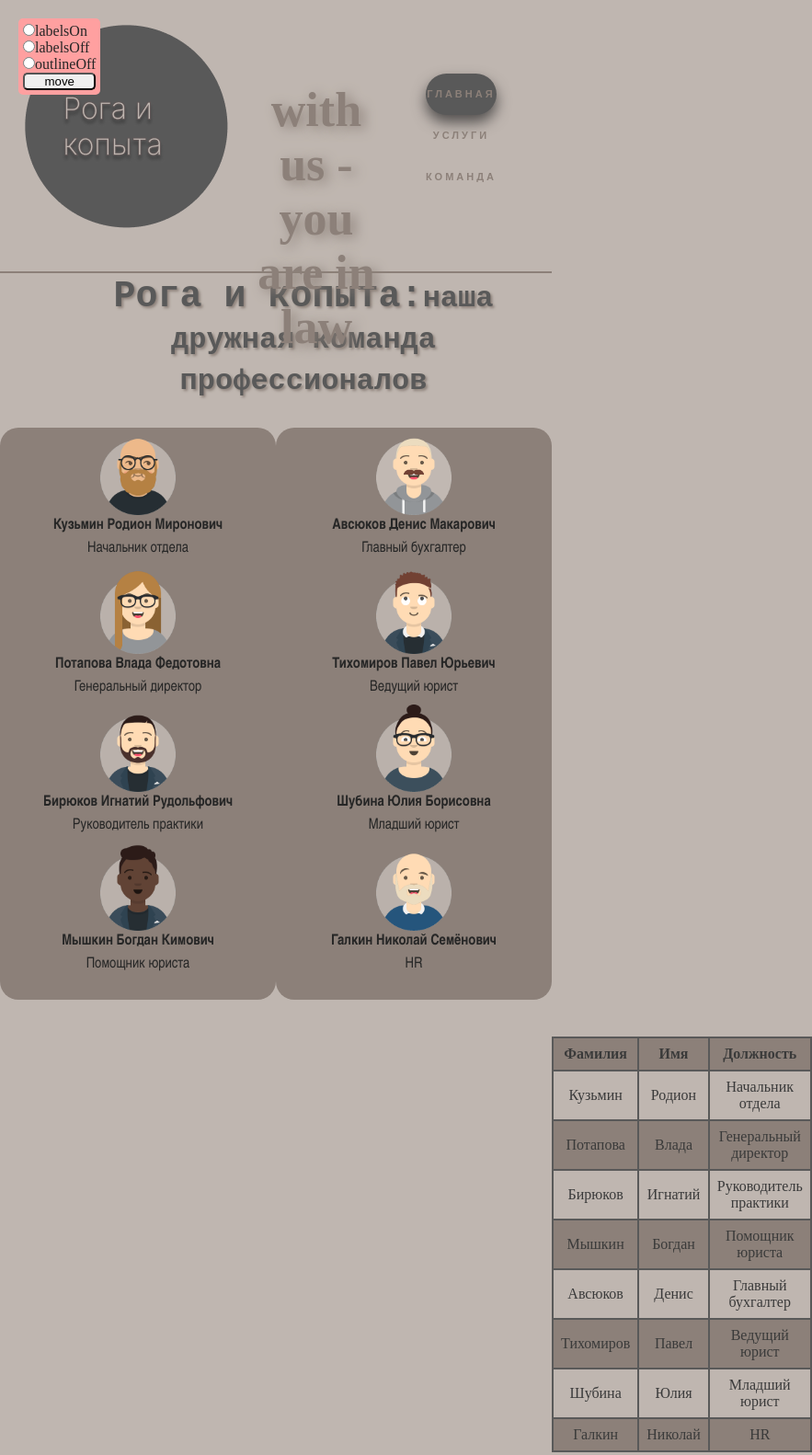
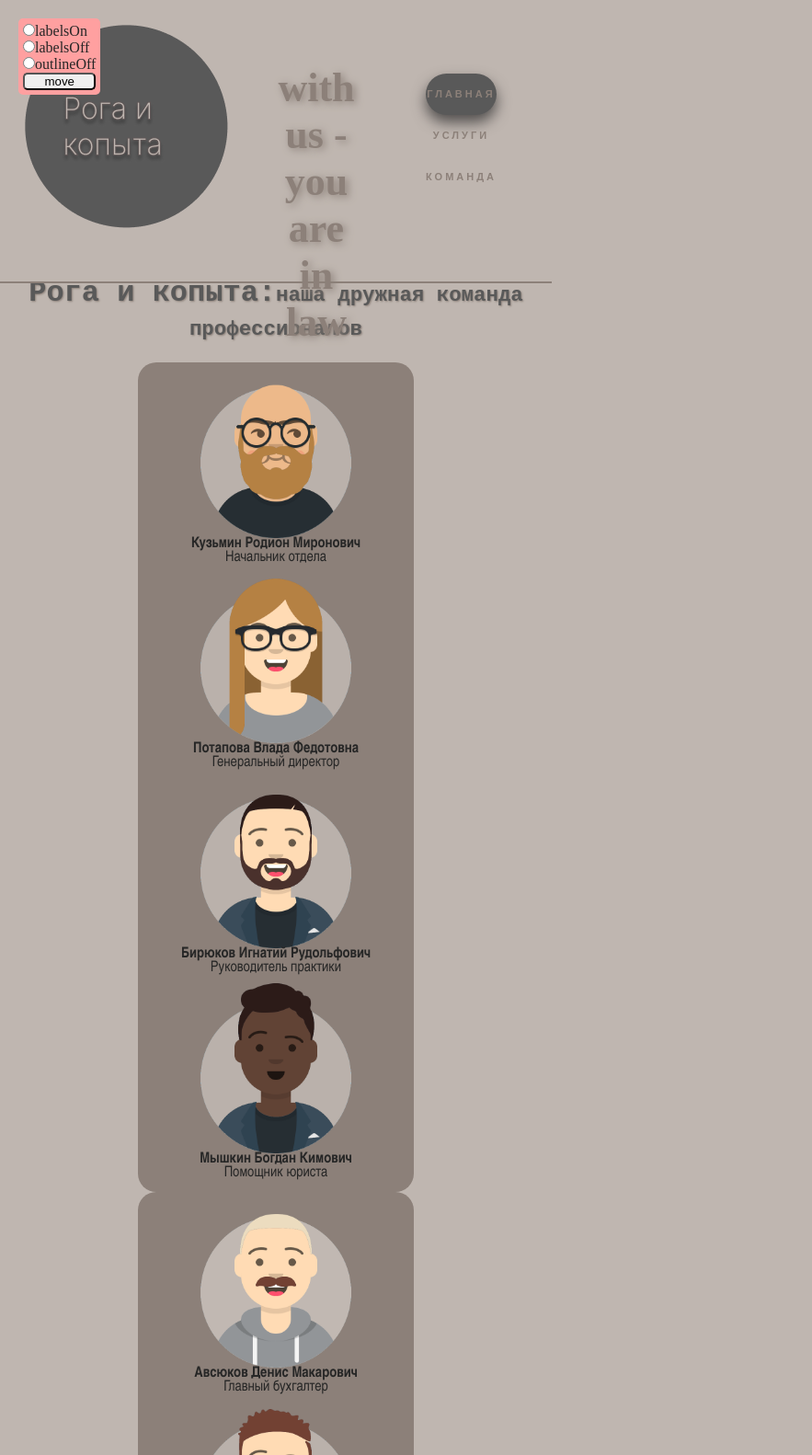
Before and after one commit to nastyxxaavs/ITMO_Web_Labs_5sem, a plain HTML site: page pages/team.html in a window 600 px wide. Shown: the top 1582 px of the page at 92% size, 883 px wide, since content can reach past the window. Drawn offline with Linux system fonts and the light colour scheme.

Commit message:
Пробная адаптивность для team.html

```diff
--- a/styles/team.css
+++ b/styles/team.css
@@ -19,7 +19,6 @@ header{
 }
 
 .link {
-    margin-top: 100px;
     text-decoration: none;
 }
 
@@ -143,29 +142,38 @@ main p{
 }
 
 
+
 .table-example {
     position: relative;
     align-content: center;
     text-align: center;
-    margin: 40px 0 30px 600px;
-}
-
-th{
-    position: relative;
-    align-content: center;
-    text-align: center;
-    padding-left: 15px;
+    margin: 40px auto;
+    max-width: 80%;
 }
 
 .table-info {
-    display: grid;
+    width: 100%;
     border-collapse: collapse;
     color: #3a3a3a;
 }
 
-.table-info td, .table-info th {
+th, td {
     border: 2px solid #595959;
     padding: 8px;
+    text-align: center;
+}
+
+
+th:nth-child(1), td:nth-child(1) {
+    width: 30%;
+}
+
+th:nth-child(2), td:nth-child(2) {
+    width: 30%;
+}
+
+th:nth-child(3), td:nth-child(3) {
+    width: 40%;
 }
 
 .table-info tr:nth-child(odd) {
@@ -173,14 +181,150 @@ th{
 }
 
 
-@media (max-width: 1000px) {
-    .head {
-        height: 0px;
-        padding: 0 10px;
+@media screen and (max-width: 600px) {
+
+    .slogan {
+        position: relative;
+        font-size: 20px;
+        text-shadow: 3px 2px 8px #8C8079;
+        top: 50px;
+        text-align: center;
+        color: #8C8079;
+    }
+
+    .menu {
+        display: none;
+    }
+
+    .box {
+        display: flex;
+        flex-direction: column;
+        justify-content: center;
+        align-items: center;
+        height: auto;
+        margin-bottom: 20px;
+    }
+
+    main h1 {
+        font-size: 150%;
+        text-align: center;
+        color: #595959;
+        font-family: Courier New, monospace;
+        font-weight: bold;
+        margin: 10px 10px 20px;
+        text-shadow: #8C8079 1px 1px 2px;
+    }
+
+    main h1 span {
+        font-size: 70%;
+    }
+
+    main {
+        text-align: center;
+        color: #262626;
+    }
+
+    main ul {
+        list-style-type: none;
+        line-height: 10px;
+    }
+
+    .box img {
+        width: 80%;
+        height: auto;
+    }
+
+    .left, .right {
+        width: 50%;
+        height: 60%;
+    }
+
+    main span {
+        font-weight: bold;
+    }
+
+    main p {
+        margin-bottom: 5px;
+    }
+
+    .end {
+        padding-bottom: 10px;
+    }
+
+    .table-example {
+        margin: 20px;
+    }
+
+    th, td {
+        font-size: 14px;
+        padding: 6px;
+    }
+
+    th:nth-child(1), td:nth-child(1),
+    th:nth-child(2), td:nth-child(2),
+    th:nth-child(3), td:nth-child(3) {
+        width: auto;
     }
 }
 
-@media screen and (max-width: 320px) {}
 
 
-@media screen and (min-width:501px) and (max-width:700px) {}
+@media screen and (min-width: 600px) and (max-width:  800px) {
+    .slogan {
+        font-size: 22px;
+        top: 70px;
+        margin-left: 20px;
+        margin-right: 20px;
+    }
+
+    main h1 {
+        font-size: 200%;
+        margin-left: 30px;
+        margin-right: 30px;
+    }
+
+    .box img {
+        width: 60%;
+        height: auto;
+    }
+}
+
+@media screen and (min-width: 800px) and (max-width: 1024px) {
+    .slogan {
+        font-size: 24px;
+        top: 80px;
+        margin-left: 40px;
+        margin-right: 40px;
+    }
+
+    main h1 {
+        font-size: 220%;
+        margin-left: 40px;
+        margin-right: 40px;
+    }
+
+    .box img {
+        width: 50%;
+        height: auto;
+    }
+}
+
+@media screen and (min-width: 1024px) {
+    .slogan {
+        font-size: 26px;
+        top: 90px;
+        margin-left: 60px;
+        margin-right: 60px;
+    }
+
+    main h1 {
+        font-size: 250%;
+        margin-left: 60px;
+        margin-right: 60px;
+    }
+
+    .box img {
+        width: 30%;
+        height: auto;
+    }
+}
```
